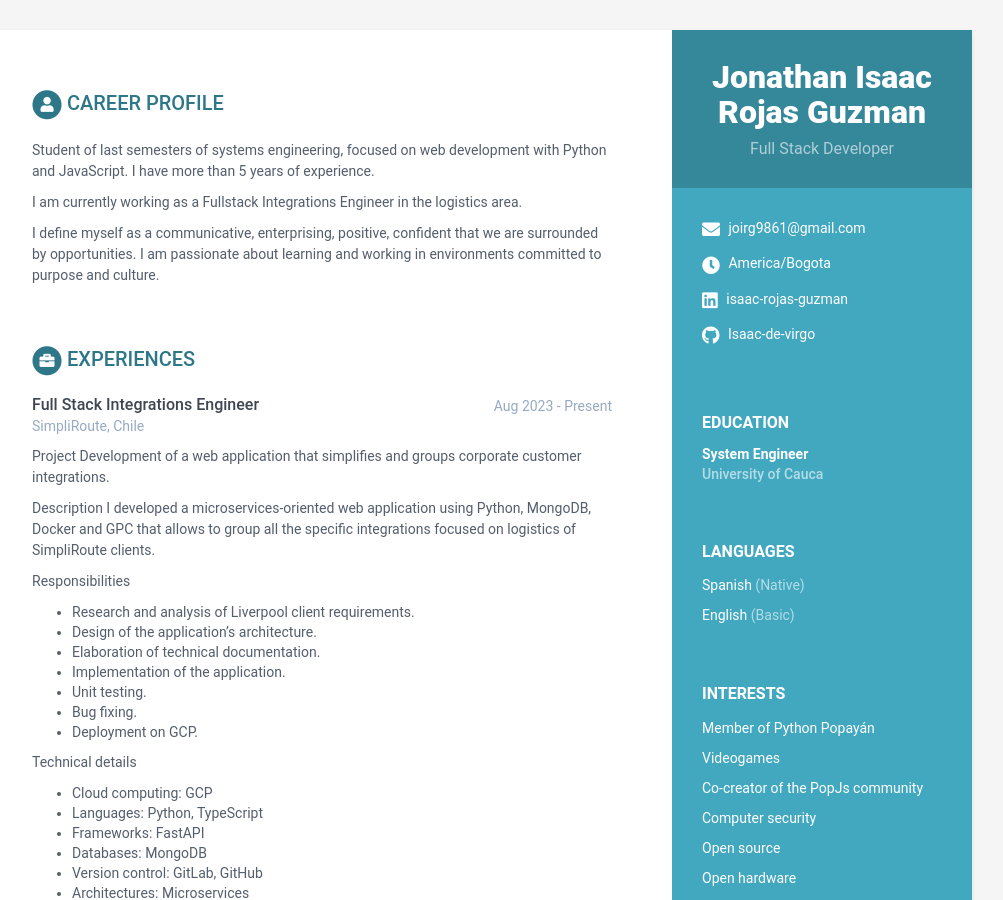
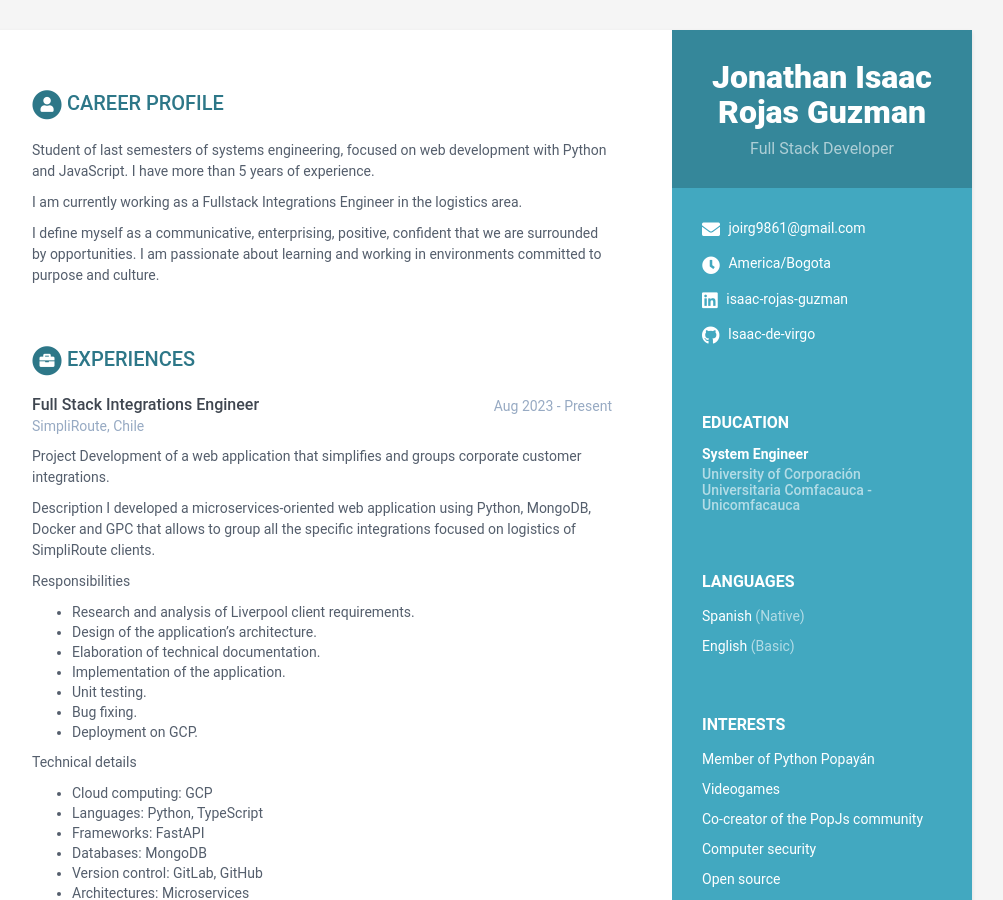
Before and after one commit to Isaac-de-virgo/isaac-de-virgo.github.io, a Jekyll site: the page built from index.html, in a window 1280 px wide and 900 px high. Shown: the whole window, without its empty margins (168-1171 px from the left). Built offline with Jekyll 4.4.1, drawn with Linux system fonts in a browser that asks for light colours.

Commit message:
.
Universidad

```diff
--- a/_data/data.yml
+++ b/_data/data.yml
@@ -78,7 +78,7 @@ education:
     title: Education
     info:
       - degree: System Engineer
-        university: University of Cauca
+        university: University of Corporación Universitaria Comfacauca - Unicomfacauca
         time:
         details:
 
```
